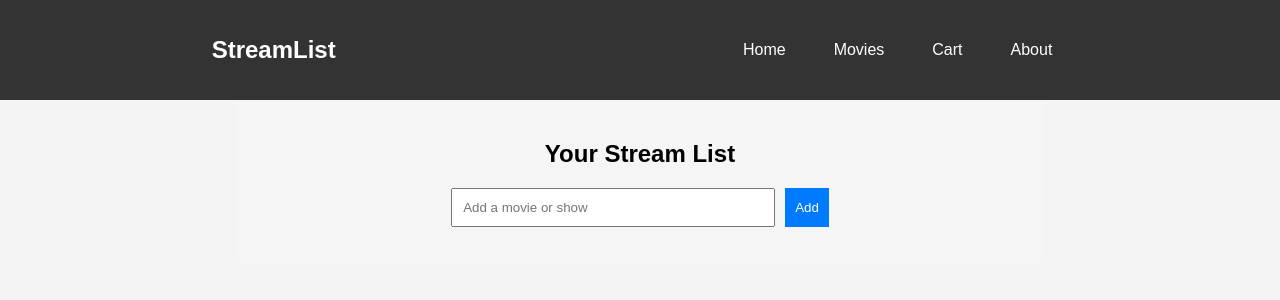
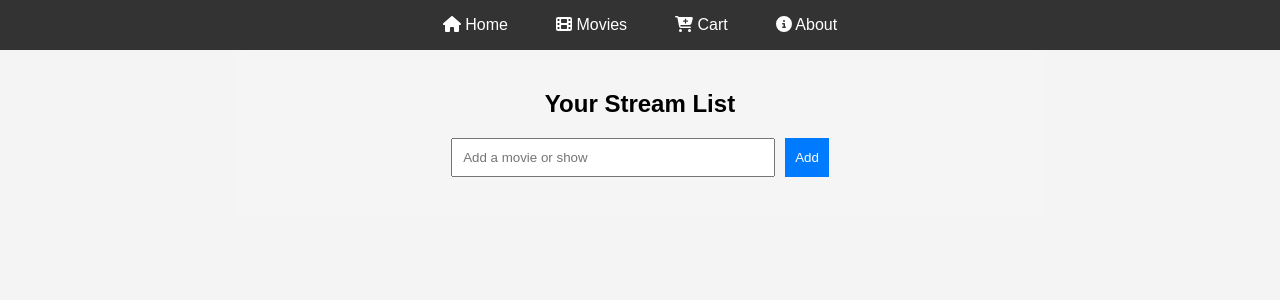
Before and after one commit to Sindx/streamlist, a React (Create React App) app: page / in a window 1280 px wide. Shown: the top 300 px of the page. Built offline with nearby package versions, Linux system fonts and the light colour scheme.

Commit message:
Update Navbar.js

```diff
--- a/src/components/Navbar.js
+++ b/src/components/Navbar.js
@@ -1,16 +1,33 @@
-import React from 'react';
-import { Link } from 'react-router-dom';
-import './Navbar.css';
+import React from "react";
+import { Link } from "react-router-dom";
+import { FontAwesomeIcon } from "@fortawesome/react-fontawesome";
+import { faHome, faFilm, faCartPlus, faInfoCircle } from "@fortawesome/free-solid-svg-icons";
+import "./Navbar.css";
 
 function Navbar() {
   return (
     <nav className="navbar">
-      <h1>StreamList</h1>
       <ul>
-        <li><Link to="/">Home</Link></li>
-        <li><Link to="/movies">Movies</Link></li>
-        <li><Link to="/cart">Cart</Link></li>
-        <li><Link to="/about">About</Link></li>
+        <li>
+          <Link to="/">
+            <FontAwesomeIcon icon={faHome} /> Home
+          </Link>
+        </li>
+        <li>
+          <Link to="/movies">
+            <FontAwesomeIcon icon={faFilm} /> Movies
+          </Link>
+        </li>
+        <li>
+          <Link to="/cart">
+            <FontAwesomeIcon icon={faCartPlus} /> Cart
+          </Link>
+        </li>
+        <li>
+          <Link to="/about">
+            <FontAwesomeIcon icon={faInfoCircle} /> About
+          </Link>
+        </li>
       </ul>
     </nav>
   );
```
